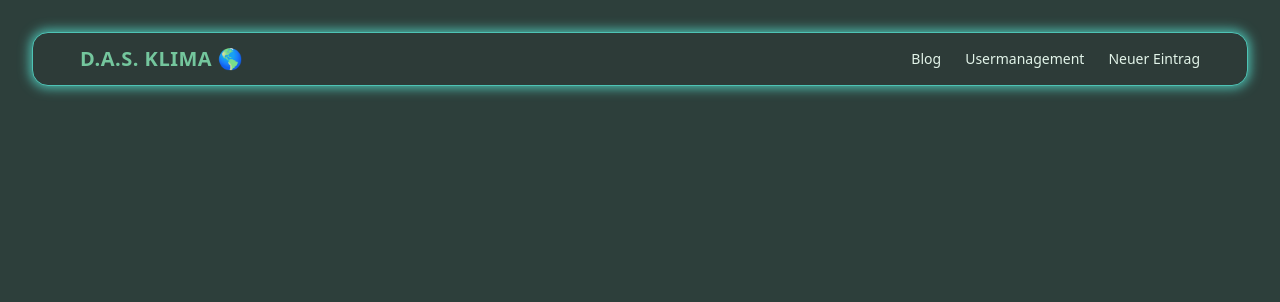
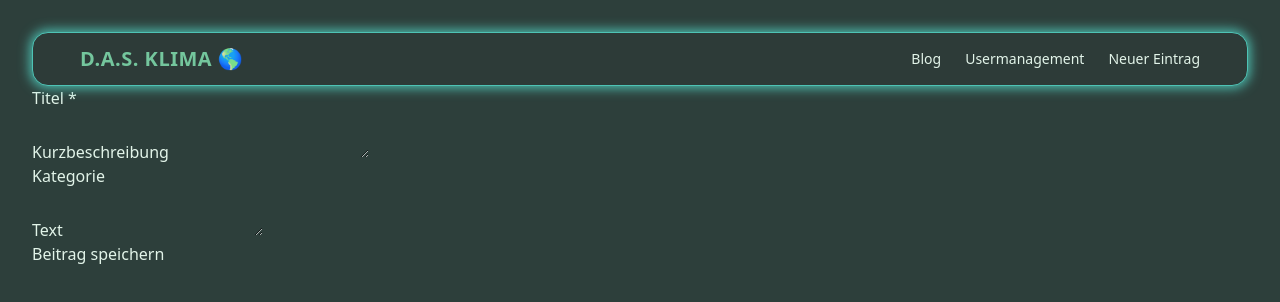
Before and after one commit to daincoding/dasklima, a React (Vite) app: page /newentry in a window 1280 px wide. Shown: the top 302 px of the page. Built offline with nearby package versions, Linux system fonts and the light colour scheme.

Commit message:
Day 2 - Dominik Commit

```diff
--- a/src/pages/FormElement.jsx
+++ b/src/pages/FormElement.jsx
@@ -1,8 +1,92 @@
-import React from 'react';
+import React, { useState } from 'react';
 
 function FormElement() {
+    const [beitrag, setBeitrag] = useState({
+        titel: '',
+        kurzbeschreibung: '',
+        kategorie: '',
+        text: ''
+    });
+
+    const [errors, setErrors] = useState({});
+
+    const handleChange = (e) => {
+        setBeitrag({ ...beitrag, [e.target.name]: e.target.value });
+    };
+
+    const validate = () => {
+        const newErrors = {};
+        if (!beitrag.titel.trim()) {
+            newErrors.titel = 'Muss ausgefüllt werden.';
+        }
+        return newErrors;
+    };
+
+    const speichern = (e) => {
+        e.preventDefault();
+        const validationErrors = validate();
+        setErrors(validationErrors);
+        if (Object.keys(validationErrors).length > 0) return;
+        // in App.jsx
+        const gespeicherte = JSON.parse(localStorage.getItem('beitraege') || '[]');
+        const neuerEintrag = {
+            ...beitrag,
+            id: Date.now(),
+            datum: new Date().toISOString()
+        };
+
+        localStorage.setItem('beitraege', JSON.stringify([...gespeicherte, neuerEintrag]));
+        setBeitrag({ titel: '', kurzbeschreibung: '', kategorie: '', text: '' });
+    };
+
     return (
-        <div></div>
+        <form onSubmit={speichern}>
+            <div>
+                <label htmlFor="titel">Titel *</label>
+                <input
+                    type="text"
+                    name="titel"
+                    id="titel"
+                    value={beitrag.titel}
+                    onChange={handleChange}
+                    onBlur={() => setErrors(validate())}
+                />
+                {errors.titel && <span className="error">{errors.titel}</span>}
+            </div>
+
+            <div>
+                <label htmlFor="kurzbeschreibung">Kurzbeschreibung</label>
+                <textarea
+                    name="kurzbeschreibung"
+                    id="kurzbeschreibung"
+                    value={beitrag.kurzbeschreibung}
+                    onChange={handleChange}
+                />
+            </div>
+
+            <div>
+                <label htmlFor="kategorie">Kategorie</label>
+                <input
+                    type="text"
+                    name="kategorie"
+                    id="kategorie"
+                    value={beitrag.kategorie}
+                    onChange={handleChange}
+                />
+            </div>
+
+            <div>
+                <label htmlFor="text">Text</label>
+                <textarea
+                    name="text"
+                    id="text"
+                    value={beitrag.text}
+                    onChange={handleChange}
+                />
+            </div>
+
+            <button type="submit">Beitrag speichern</button>
+        </form>
     );
 }
 
```
